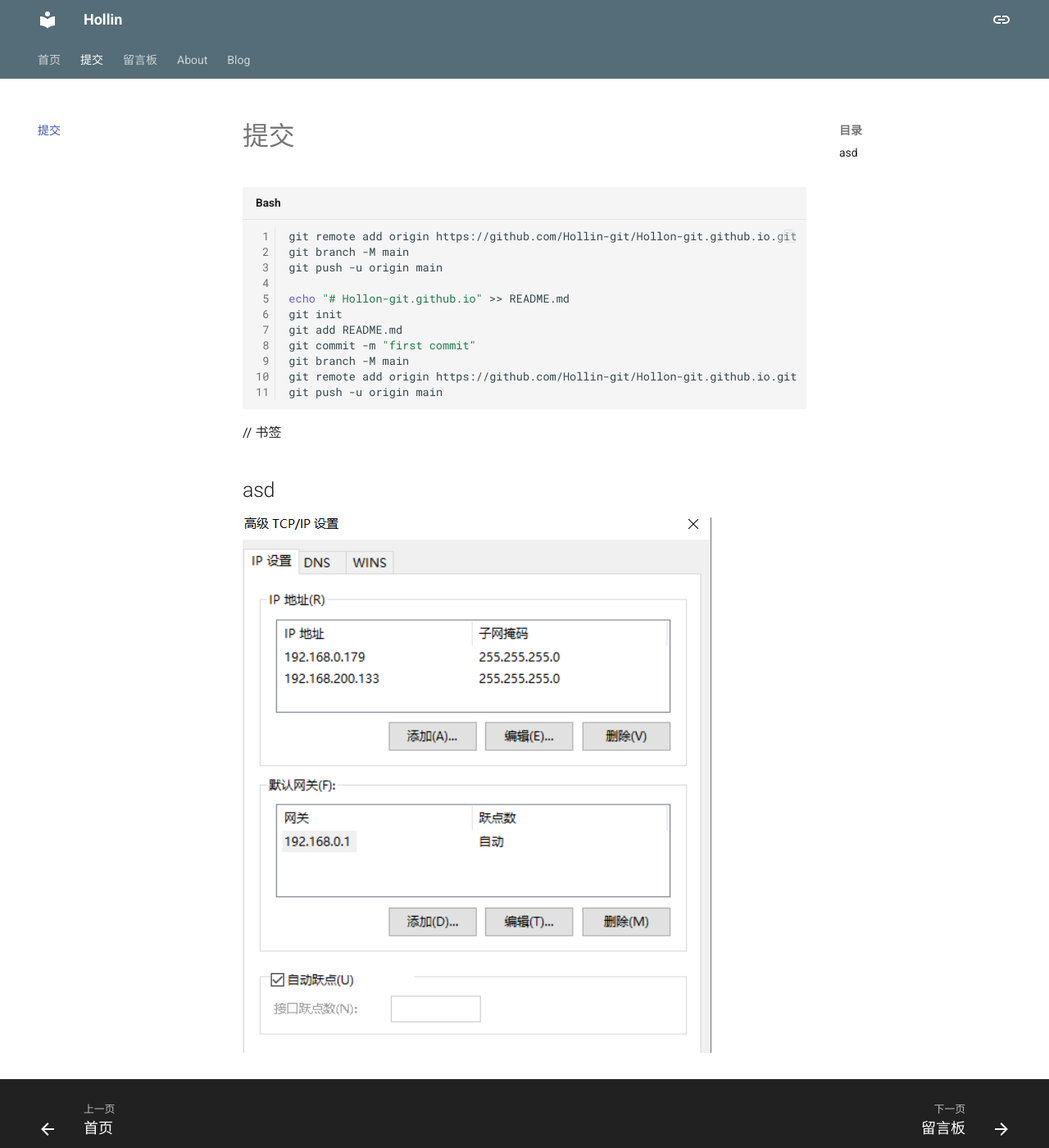
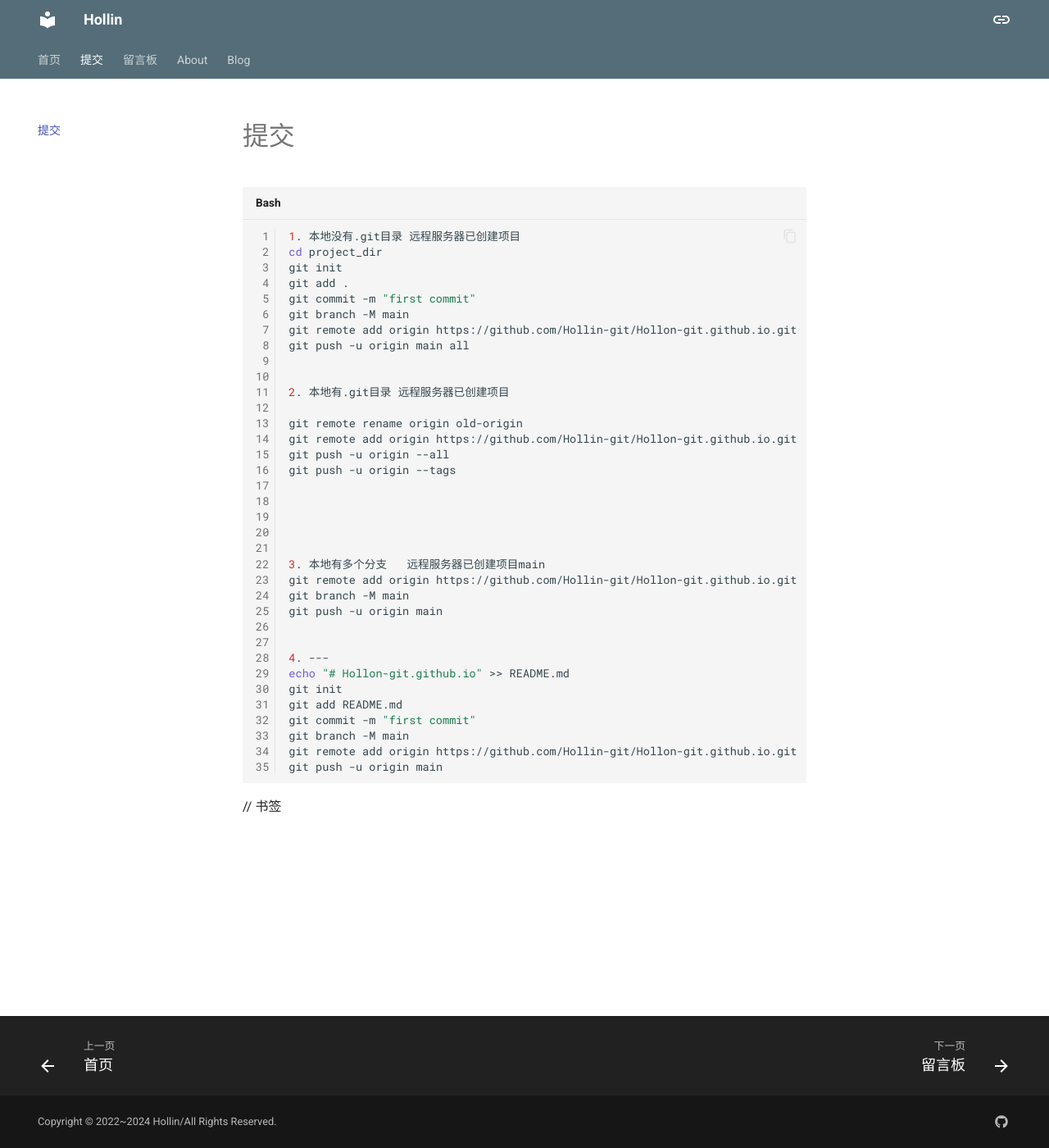
Before and after one commit to Hollin-git/Hollon-git.github.io, an MkDocs documentation site: the page built from docs/commit.md, in a window 1280 px wide and 1400 px high. Shown: the whole window at 82% size. Built offline with MkDocs 1.6.1 and Material for MkDocs 9.7.7, drawn with Linux system fonts in a browser that asks for light colours.

Commit message:
20250121

````diff
--- a/docs/commit.md
+++ b/docs/commit.md
@@ -2,10 +2,34 @@
 title: 提交
 ---
 ```shell
+1. 本地没有.git目录 远程服务器已创建项目
+cd project_dir
+git init
+git add .
+git commit -m "first commit"
+git branch -M main
+git remote add origin https://github.com/Hollin-git/Hollon-git.github.io.git
+git push -u origin main all
+
+
+2. 本地有.git目录 远程服务器已创建项目
+
+git remote rename origin old-origin
+git remote add origin https://github.com/Hollin-git/Hollon-git.github.io.git
+git push -u origin --all
+git push -u origin --tags
+
+
+
+
+
+3. 本地有多个分支   远程服务器已创建项目main
 git remote add origin https://github.com/Hollin-git/Hollon-git.github.io.git
 git branch -M main
 git push -u origin main
 
+
+4. ---
 echo "# Hollon-git.github.io" >> README.md
 git init
 git add README.md
@@ -15,7 +39,13 @@ git remote add origin https://github.com/Hollin-git/Hollon-git.github.io.git
 git push -u origin main
 
 ```
+
 // 书签
-<!-- See my [About](/about/authorauthor.md) page for details. -->
-## asd
+<!--
+##超链接 到其他文档
+See my [About](/about/authorauthor.md) page for details.
+
+## 添加图片 其中 img 目录不会显示 可能是这个主题这样设定的 也可能是 mkdocs 预留目录img
 ![tupian](img/ip2.png)
+
+-->
````
Also changed, not shown: docs/blog/project-16.md (+1 -2 lines), docs/index.md (+11 -0 lines).
